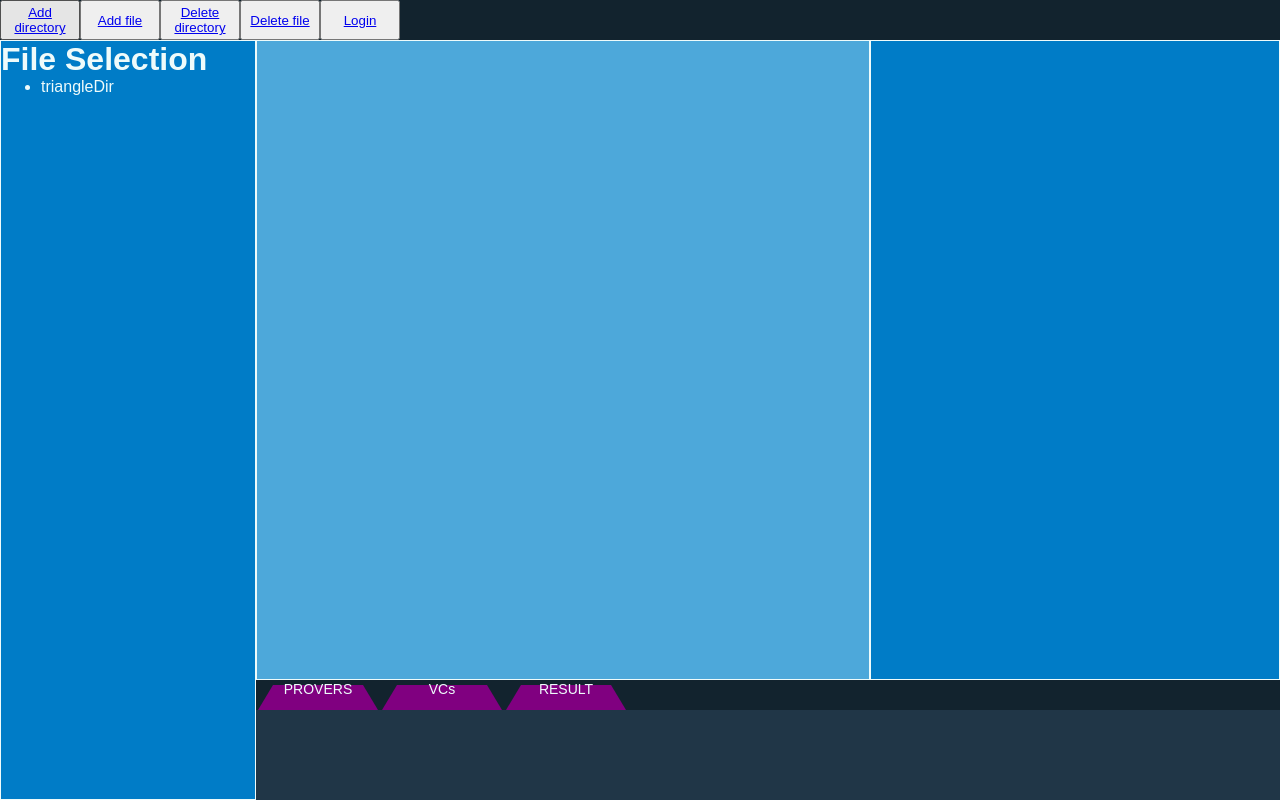
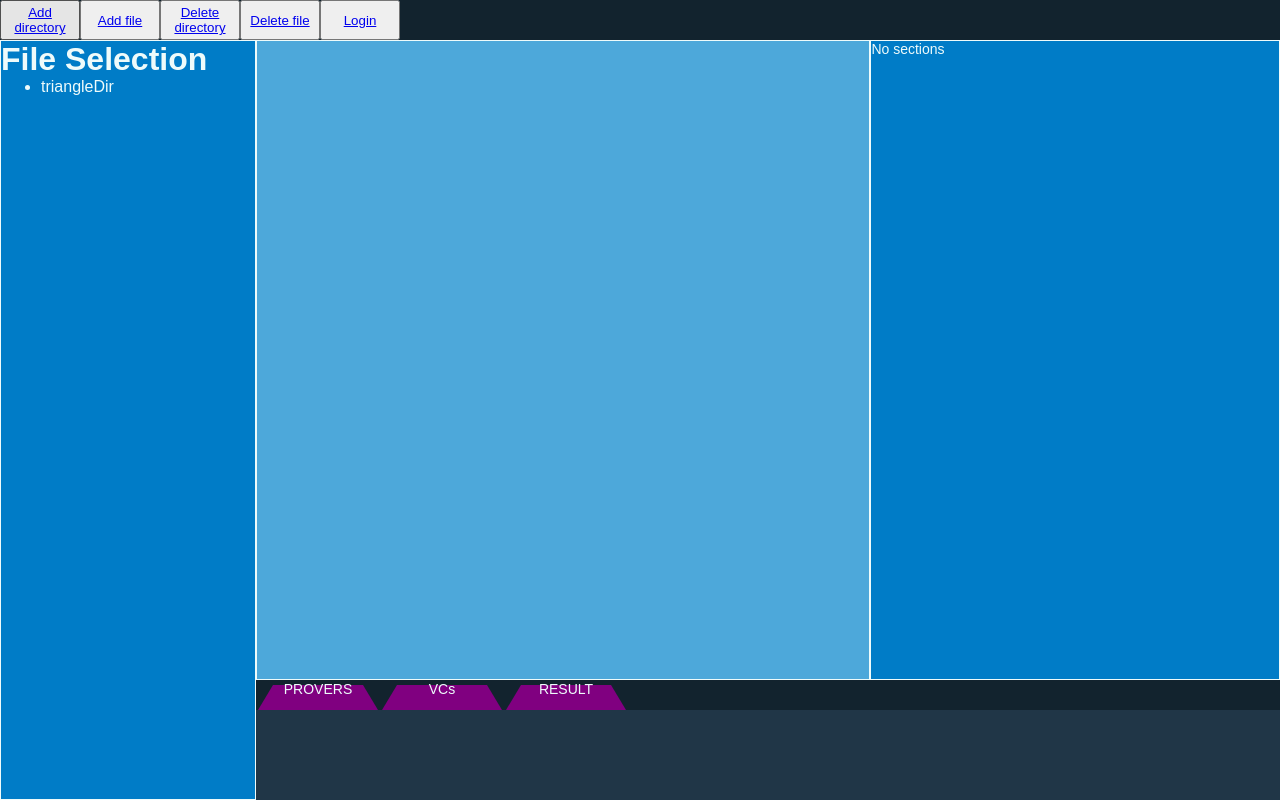
Before and after one commit to filipKorput/projekt1, a Django app: page /aplikacja/ in a window 1280 px wide. Run offline with Django 3.2, Linux system fonts and the light colour scheme; a user stored in the database is signed in; data comes from the database, SQL or seed files in the repository.

Commit message:
empty sectionlist

```diff
--- a/aplikacja/obslugaFramy.py
+++ b/aplikacja/obslugaFramy.py
@@ -22,7 +22,8 @@ def getFramaSectionsFromFile(file, prover, VCs):
         file.summary = f.read()
     file.save()
     section_list = p.stdout.split(border)
-    section_list.pop(0)
+    if len(section_list) > 0:
+        section_list.pop(0)
     section_list.pop(len(section_list) - 1)
     return section_list
 
--- a/aplikacja/templates/aplikacja/focus.html
+++ b/aplikacja/templates/aplikacja/focus.html
@@ -1,4 +1,10 @@
 <h1>{{file.name}}</h1>
+
+    {% if not sectionList %}
+
+        <p>No sections</p>
+
+    {% endif %}
 
     {%for section in sectionList %}
 
```
Lines whose indentation alone changed are shown as unchanged.
